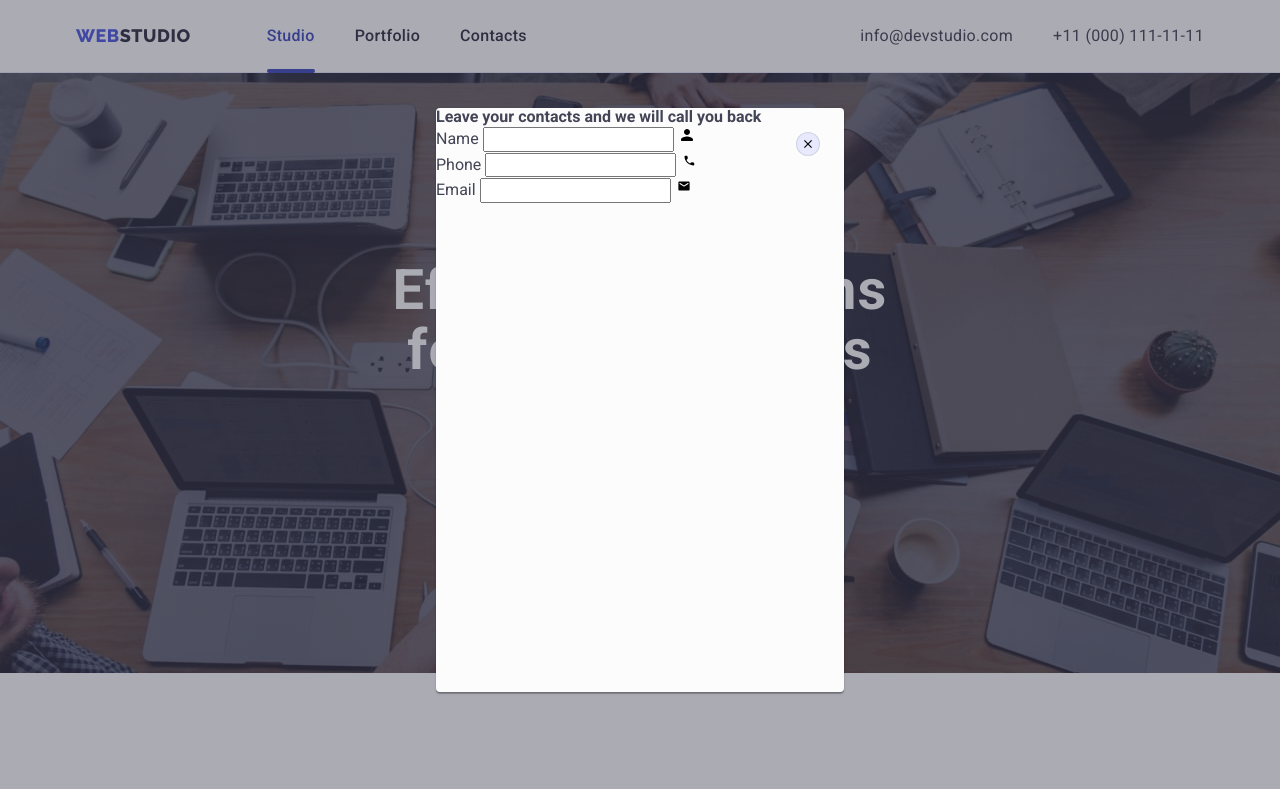
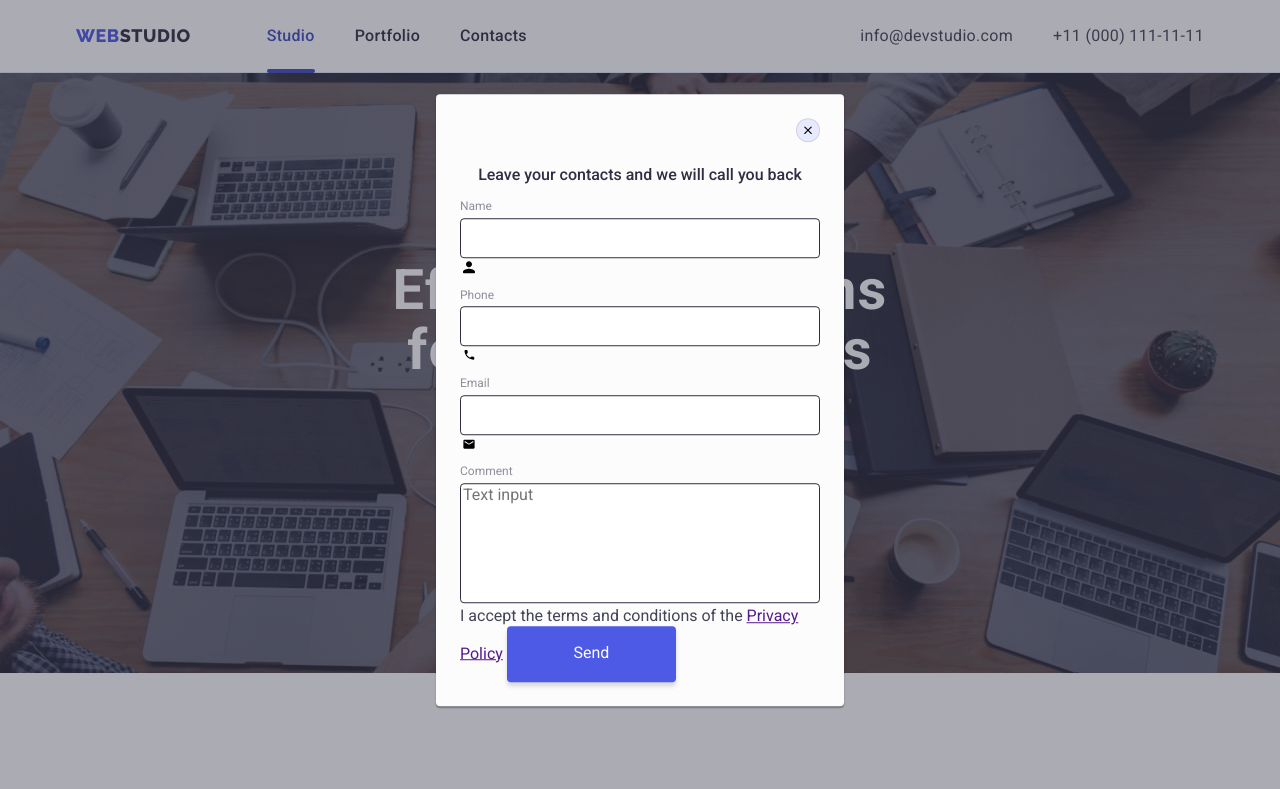
Before and after one commit to perevertun/goit-markup-hw-05, a plain HTML site: page index.html in a window 1280 px wide. Shown: the top 789 px of the page. Drawn offline with nearby package versions, Linux system fonts and the light colour scheme; files whose address does not match are found by name.

Commit message:
Modal window

```diff
--- a/css/styles.css
+++ b/css/styles.css
@@ -10,6 +10,7 @@
 --cloud: #F4F4FD;
 --dairy: #FCFCFC;
 --grey-bg: #2E2F42;
+--navyblue-modal: #2E2F42;
 }
 
 body {
@@ -862,6 +863,7 @@ min-height: 584px;
 position: absolute;
 top: 50%;
 left: 50%;
+padding: 72px 24px 24px 24px;
 
 transform: translateX(-50%) translateY(-50%);
 
@@ -906,3 +908,69 @@ transition: background-color 250ms cubic-bezier(0.4, 0, 0.2, 1), border 250ms cu
 .modal-btn-icon {
   transition: fill 250ms cubic-bezier(0.4, 0, 0.2, 1);
 }
+
+/* Form madal window */
+
+.caption {
+  display: block;
+  color: var(--navyblue);
+  text-align: center;
+  margin-bottom: 16px;
+
+  font-size: 16px;
+  font-weight: 500;
+  line-height: 1,5;
+  letter-spacing: 0,02em;
+}
+
+.label-style {
+  display: block;
+  margin-bottom: 4px;
+
+  color: var(--light-slate);
+  font-size: 12px;
+  font-weight: 400;
+  line-height: 1,17;
+   letter-spacing: 0,04em;
+}
+
+.modal-form-field {
+  display: block;
+  margin-bottom: 8px;
+}
+
+.style-input {
+  width: 100%;
+  height: 40px;
+  border-radius: 4px;
+  border: 1px solid var(--navyblue-modal, rgba(46, 47, 66, 0.40));
+}
+
+.icone-madal-form {
+}
+
+.accent-link-modal {}
+
+.modal-form-coment {
+border-radius: 4px;
+border: 1px solid var(--navyblue-modal, rgba(46, 47, 66, 0.40));
+resize: none;
+width: 100%;
+height: 120px;
+}
+
+.buttton-form-modal {
+  display: inline-flex;
+  align-items: center;
+  justify-content: center;
+  padding: 16px 32px;
+  width: 169px;
+  height: 56px;
+
+  border-radius: 4px;
+  background: var(--iris);
+  box-shadow: 0px 4px 4px 0px rgba(0, 0, 0, 0.15);
+
+  color: var(--white);
+  border: none;
+}
--- a/index.html
+++ b/index.html
@@ -486,34 +486,66 @@
           </svg>
         </button>
 
+        <!-- Form content -->
+        <strong class="caption"
+          >Leave your contacts and we will call you back</strong
+        >
+
         <form>
-          <strong class="caption"
-            >Leave your contacts and we will call you back</strong
-          >
-
-          <div class="">
-            <label class="label-style" for="name">Name</label>
-            <input type="text" name="name" />
+          <label class="label-style" for="user-name">Name</label>
+          <div class="modal-form-field">
+            <input
+              class="style-input"
+              type="text"
+              name="user-name"
+              id="user-name"
+            />
             <svg class="icone-madal-form" width="18" height="18">
               <use href="./images/icons.svg#icon-person"></use>
             </svg>
           </div>
 
-          <div class="">
-            <label class="label-style" for="phone">Phone</label>
-            <input type="number" name="phone" />
+          <label class="label-style" for="user-phone">Phone</label>
+          <div class="modal-form-field">
+            <input
+              class="style-input"
+              type="number"
+              name="user-phone"
+              id="user-phone"
+            />
             <svg class="icone-madal-form" width="18" height="18">
               <use href="./images/icons.svg#icon-phone"></use>
             </svg>
           </div>
 
-          <div class="">
-            <label class="label-style" for="email">Email</label>
-            <input type="email" name="email" />
+          <label class="label-style" for="user-email">Email</label>
+          <div class="modal-form-field">
+            <input
+              class="style-input"
+              type="email"
+              name="user-email"
+              id="user-email"
+            />
             <svg class="icone-madal-form" width="18" height="18">
               <use href="./images/icons.svg#icon-email"></use>
             </svg>
           </div>
+
+          <label class="label-style" for="user-comment">Comment</label>
+          <textarea
+            class="modal-form-coment"
+            type="text"
+            name="user-comment"
+            id="user-comment"
+            placeholder="Text input"
+          ></textarea>
+
+          <span
+            >I accept the terms and conditions of the
+            <a href="" class="accent-link-modal">Privacy Policy</a></span
+          >
+
+          <button class="buttton-form-modal" type="submit">Send</button>
         </form>
       </div>
     </div>
```
